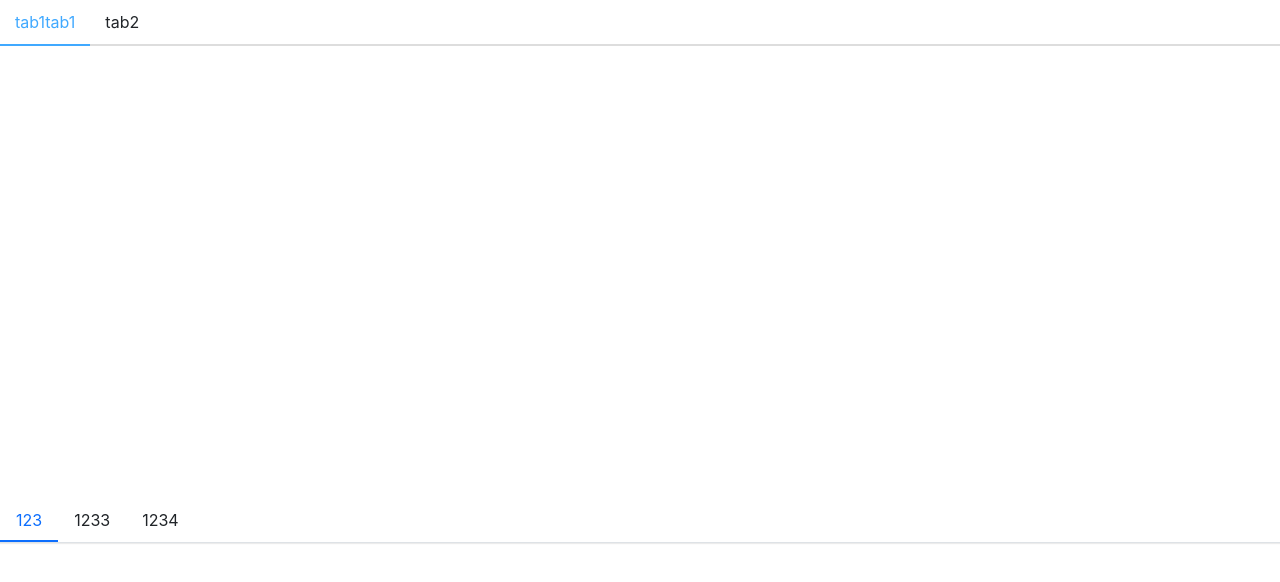
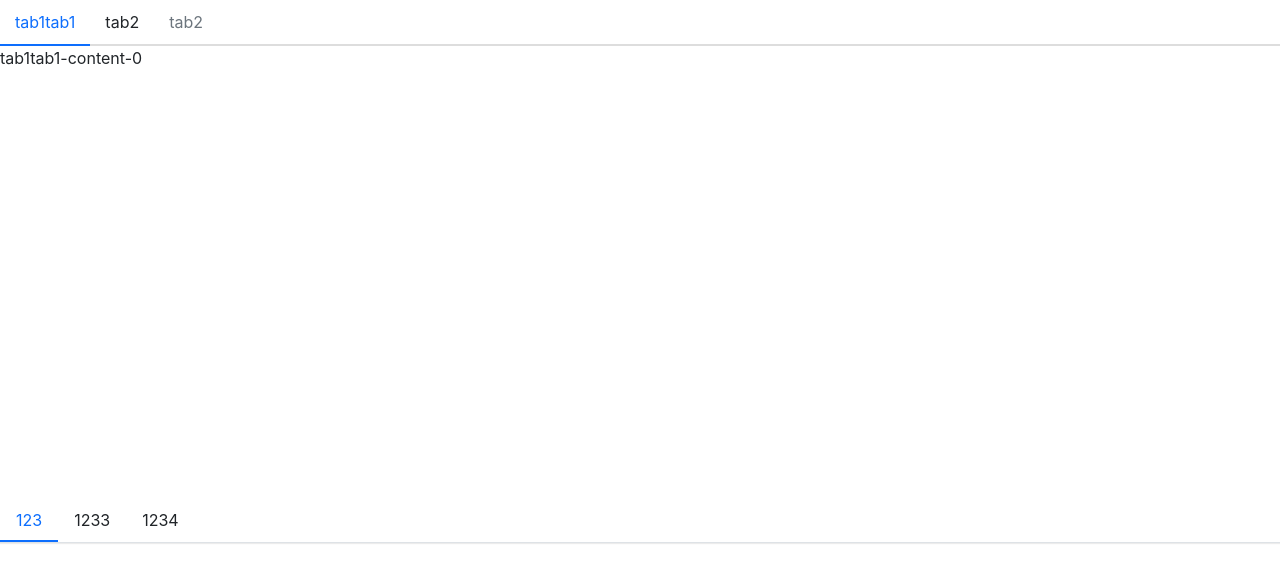
Before and after one commit to zhangbingjian/bjdesign, a React (Create React App) app: page / in a window 1280 px wide. Shown: the top 582 px of the page. Built offline with nearby package versions, Linux system fonts and the light colour scheme.

Commit message:
feat : 完善tabs逻辑

```diff
--- a/src/App.tsx
+++ b/src/App.tsx
@@ -14,6 +14,9 @@ function App() {
                         <div>999</div>
                     </TabPane>
                     <TabPane tab="tab2">3333</TabPane>
+                    <TabPane tab="tab2" disabled>
+                        444
+                    </TabPane>
                 </Tabs>
             </div>
             <Menu>
--- a/src/components/Tabs/_style.scss
+++ b/src/components/Tabs/_style.scss
@@ -13,13 +13,24 @@
         .labelList {
             cursor: pointer;
 
+            &.is-active {
+                color: $menu-item-active-color;
+                border-bottom: 2px solid $menu-item-active-color;
+            }
+
             &:hover {
-                color: #40a9ff;
-                border-bottom: 2px solid #40a9ff;
+                color: $menu-item-active-color;
             }
 
             border-bottom: 2px solid #dddddd;
             padding: 10px 15px;
+
+            &.is-disabled {
+                color: $menu-item-disabled-color;
+                pointer-events: none;
+                cursor: not-allowed;
+                pointer-events: none;
+            }
         }
     }
 
@@ -32,6 +43,10 @@
             height: 100%;
             display: none;
         }
+
+        .labelList-active {
+            display: block;
+        }
     }
 
     .placeholder {
@@ -43,4 +58,5 @@
 .TabPane {
     padding: 10px 15px;
     border-bottom: 2px solid #cfd;
+
 }
--- a/src/components/Tabs/tabPane.tsx
+++ b/src/components/Tabs/tabPane.tsx
@@ -1,17 +1,35 @@
 /** @format */
 
-import React from 'react';
+import React, {useContext} from 'react';
 import classNames from 'classnames';
+import {TabsContext} from './tabs';
 
 export interface TabPaneProps {
     tab: string;
     index?: number;
+    className?: string;
+    disabled?: Boolean;
 }
 
 const TabPane: React.FC<TabPaneProps> = props => {
-    const {tab, children} = props;
-    console.log(children);
-    return <>{children}</>;
+    const {tab, children, className, index, disabled} = props;
+    const context = useContext(TabsContext);
+    const classes = classNames('labelList', className, {
+        'is-disabled': disabled,
+        'is-active': index === context.index,
+    });
+
+    const changeActiveIndex = () => {
+        if (context.onSelect && !disabled && typeof index === 'number') {
+            context.onSelect(index);
+        }
+    };
+
+    return (
+        <div className={classes} onClick={changeActiveIndex}>
+            {tab}
+        </div>
+    );
 };
 TabPane.displayName = 'TabPane';
 export default TabPane;
--- a/src/components/Tabs/tabs.tsx
+++ b/src/components/Tabs/tabs.tsx
@@ -1,24 +1,45 @@
 /** @format */
 
-import React from 'react';
+import React, {useContext, createContext, useState} from 'react';
 import classNames from 'classnames';
 import {TabPaneProps} from './tabPane';
 
 type TabsMode = 'horizontal' | 'vertical';
+type SelectCallback = (selectIndex: number) => void;
+
 interface TabsProps {
     defaultIndex?: number;
     mode?: TabsMode;
     className?: string;
+    onSelect?: SelectCallback;
 }
 
+interface ITabsContext {
+    index: number;
+    onSelect?: SelectCallback;
+}
+
+export const TabsContext = createContext<ITabsContext>({index: 0});
+
 const Tabs: React.FC<TabsProps> = props => {
-    const {className, mode, children} = props;
-    const childrne = children as Array<any>;
-    console.log(React.Children);
+    const {className, mode, children, defaultIndex, onSelect} = props;
+    const [currentActive, setActive] = useState(defaultIndex);
     const classes = classNames(className, {
         'tabs-vertical': mode === 'vertical',
         'tabs-horizontal': mode !== 'vertical',
     });
+
+    const handleClick = (index: number) => {
+        setActive(index);
+        if (onSelect) {
+            onSelect(index);
+        }
+    };
+
+    const passedContext: ITabsContext = {
+        index: currentActive ? currentActive : 0,
+        onSelect: handleClick,
+    };
 
     const renderLabelChildren = () => {
         return React.Children.map(children, (child, index) => {
@@ -26,13 +47,7 @@ const Tabs: React.FC<TabsProps> = props => {
             const {displayName} = childElement.type;
             if (displayName === 'TabPane') {
                 let cloneElemen = React.cloneElement(childElement, {index});
-                return (
-                    <>
-                        <div className="labelList" key={`${childElement.props.tab}-label-${index}`}>
-                            {cloneElemen}
-                        </div>
-                    </>
-                );
+                return cloneElemen;
             } else {
                 console.error('警告: Tabs组件里有一个子元素，它并不是TabPane组件');
             }
@@ -45,10 +60,15 @@ const Tabs: React.FC<TabsProps> = props => {
             const {displayName} = childElement.type;
             if (displayName === 'TabPane') {
                 let cloneElemen = React.cloneElement(childElement, {index});
+                console.log(cloneElemen);
+
+                const labelListClass = classNames('labelList', {
+                    'labelList-active': index === passedContext.index,
+                });
                 return (
                     <>
-                        <div className="labelList" key={`${childElement.props.tab}-content-${index}`}>
-                            {cloneElemen}
+                        <div className={labelListClass} key={`${childElement.props.tab}-content-${index}`}>
+                            {`${childElement.props.tab}-content-${index}`}
                         </div>
                     </>
                 );
@@ -62,14 +82,7 @@ const Tabs: React.FC<TabsProps> = props => {
         <>
             <div className={classes}>
                 <div className="label">
-                    {childrne.map((item, i) => {
-                        console.log(item.props.tab);
-                        return (
-                            <div className="labelList" key={`${item.props.tab}-label-${i}`}>
-                                {item.props.tab}
-                            </div>
-                        );
-                    })}
+                    <TabsContext.Provider value={passedContext}>{renderLabelChildren()}</TabsContext.Provider>
                     {mode !== 'vertical' && <div className="placeholder"></div>}
                 </div>
                 <div className="tabs-content">{renderContextChildren()}</div>
@@ -79,7 +92,7 @@ const Tabs: React.FC<TabsProps> = props => {
 };
 
 Tabs.defaultProps = {
-    defaultIndex: 1,
+    defaultIndex: 0,
     mode: 'horizontal',
 };
 
```
